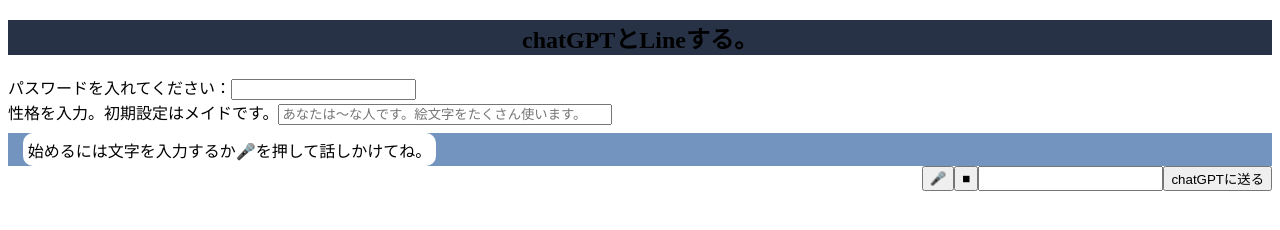
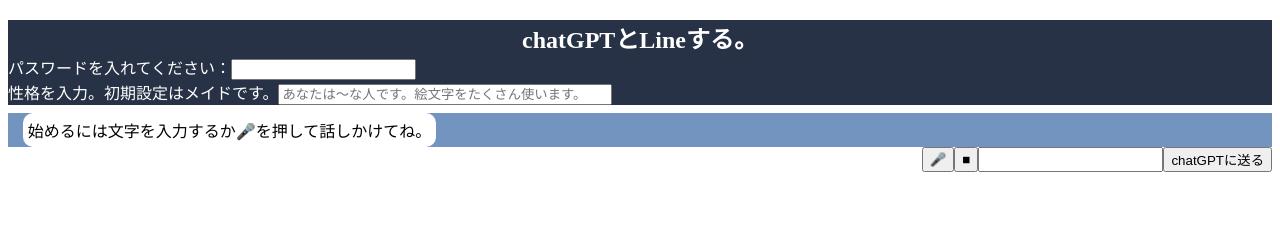
Before and after one commit to Masaruma/Masamasa.line1, a plain HTML site: page index.html in a window 1280 px wide. Drawn offline with nearby package versions, Linux system fonts and the light colour scheme.

Commit message:
Update style.css

```diff
--- a/style.css
+++ b/style.css
@@ -4,7 +4,16 @@
 h2 {
   background-color: #273246;
   text-align: center;
-
+  color: white;
+  margin-bottom: 0;
+}
+div.gptoutput {
+  background-color: #273246;
+  color: white;
+}
+div.character {
+  background-color: #273246;
+  color: white;
 }
 
 .character {
```
